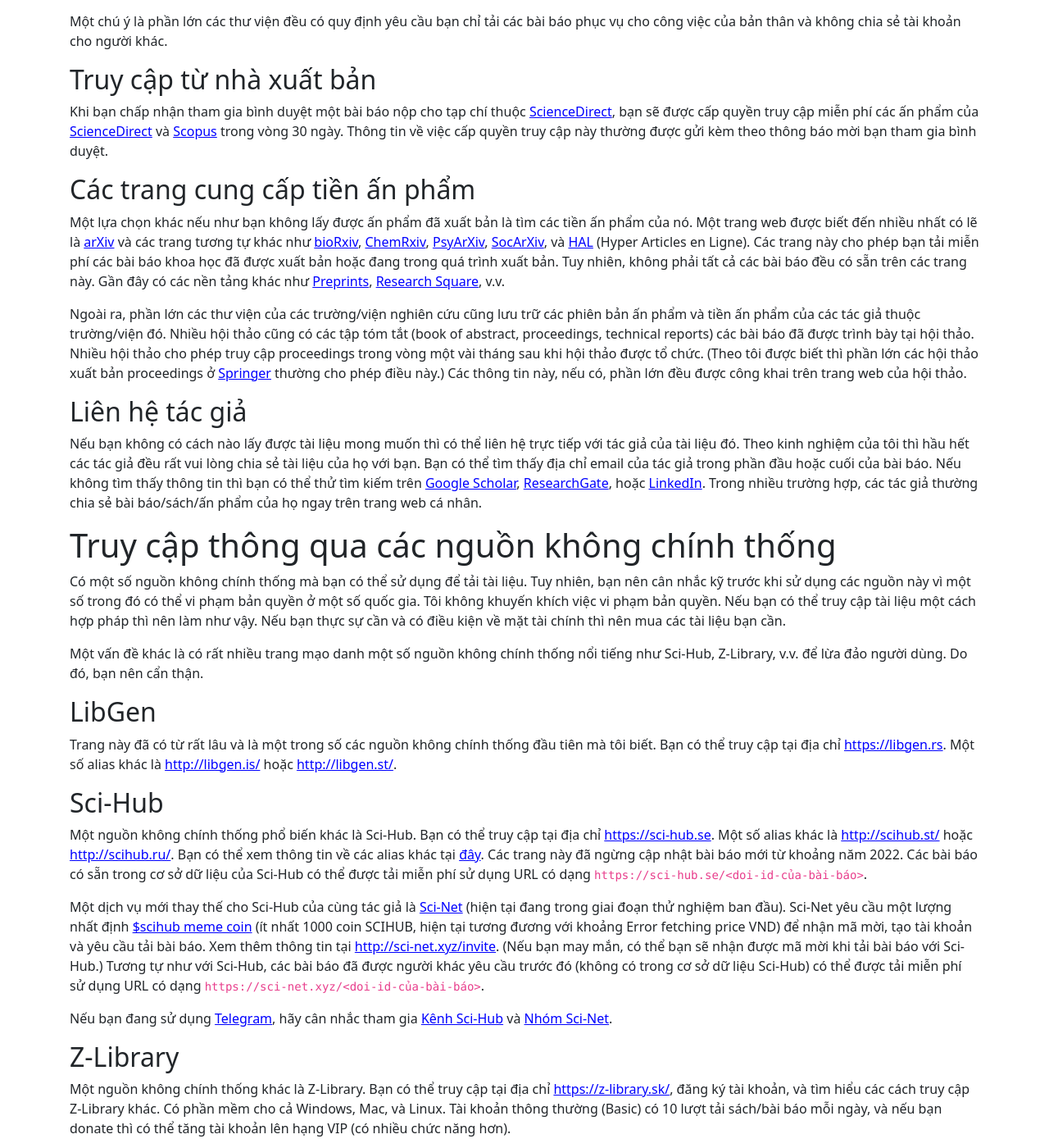
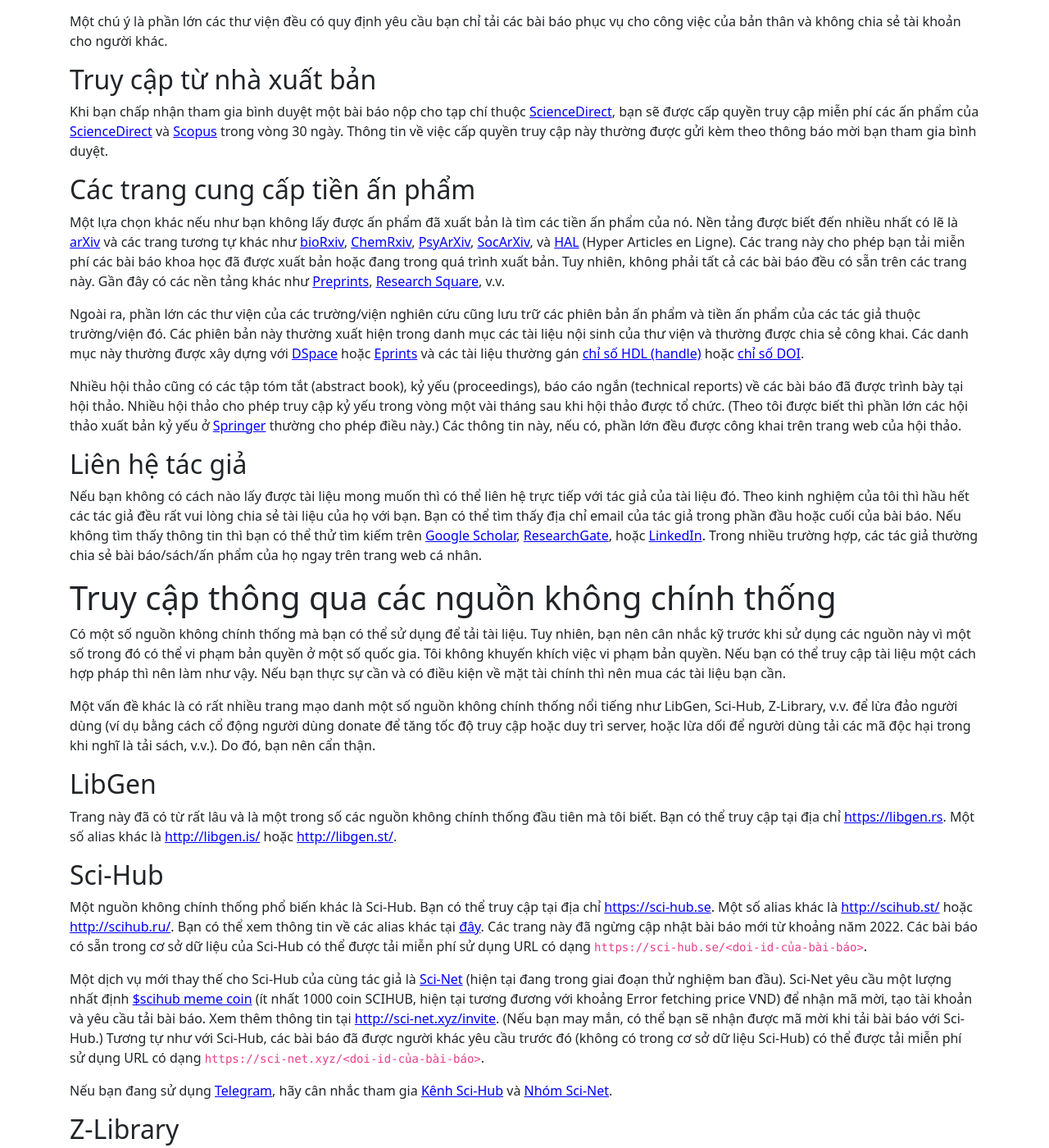
Before and after one commit to hoanganhduc/hoanganhduc.github.io, a Jekyll site: the page built from _posts/2025-05-05-một-số-phương-pháp-tải-bài-báo-khoa-học.md, in a window 1280 px wide and 1400 px high, scrolled down 1498 px. Shown: the whole window at 82% size. Built offline with Jekyll 4.4.1, drawn with Linux system fonts in a browser that asks for light colours; nearby versions of some CDN libraries; comment, search, counter and statistics services are not loaded; a style sheet for code colours, icons or effects is not loaded; some of the changed text lies outside the part shown.

Commit message:
Updated @ 2025-05-06  08:06:43 ICT

```diff
--- a/_posts/2025-05-05-một-số-phương-pháp-tải-bài-báo-khoa-học.md
+++ b/_posts/2025-05-05-một-số-phương-pháp-tải-bài-báo-khoa-học.md
@@ -48,9 +48,11 @@ Khi bạn chấp nhận tham gia bình duyệt một bài báo nộp cho tạp c
 ## Các trang cung cấp tiền ấn phẩm
 
 Một lựa chọn khác nếu như bạn không lấy được ấn phẩm đã xuất bản là tìm các tiền ấn phẩm của nó.
-Một trang web được biết đến nhiều nhất có lẽ là [arXiv](https://arxiv.org/) và các trang tương tự khác như [bioRxiv](https://www.biorxiv.org/), [ChemRxiv](https://chemrxiv.org/), [PsyArXiv](https://psyarxiv.com/), [SocArXiv](https://osf.io/preprints/socarxiv/), và [HAL](https://hal.archives-ouvertes.fr/) (Hyper Articles en Ligne). Các trang này cho phép bạn tải miễn phí các bài báo khoa học đã được xuất bản hoặc đang trong quá trình xuất bản. Tuy nhiên, không phải tất cả các bài báo đều có sẵn trên các trang này. Gần đây có các nền tảng khác như [Preprints](https://www.preprints.org/), [Research Square](https://www.researchsquare.com/), v.v.
+Nền tảng được biết đến nhiều nhất có lẽ là [arXiv](https://arxiv.org/) và các trang tương tự khác như [bioRxiv](https://www.biorxiv.org/), [ChemRxiv](https://chemrxiv.org/), [PsyArXiv](https://psyarxiv.com/), [SocArXiv](https://osf.io/preprints/socarxiv/), và [HAL](https://hal.archives-ouvertes.fr/) (Hyper Articles en Ligne). Các trang này cho phép bạn tải miễn phí các bài báo khoa học đã được xuất bản hoặc đang trong quá trình xuất bản. Tuy nhiên, không phải tất cả các bài báo đều có sẵn trên các trang này. Gần đây có các nền tảng khác như [Preprints](https://www.preprints.org/), [Research Square](https://www.researchsquare.com/), v.v.
 
-Ngoài ra, phần lớn các thư viện của các trường/viện nghiên cứu cũng lưu trữ các phiên bản ấn phẩm và tiền ấn phẩm của các tác giả thuộc trường/viện đó. Nhiều hội thảo cũng có các tập tóm tắt (book of abstract, proceedings, technical reports) các bài báo đã được trình bày tại hội thảo. Nhiều hội thảo cho phép truy cập proceedings trong vòng một vài tháng sau khi hội thảo được tổ chức. (Theo tôi được biết thì phần lớn các hội thảo xuất bản proceedings ở [Springer](https://www.springer.com) thường cho phép điều này.) Các thông tin này, nếu có, phần lớn đều được công khai trên trang web của hội thảo.
+Ngoài ra, phần lớn các thư viện của các trường/viện nghiên cứu cũng lưu trữ các phiên bản ấn phẩm và tiền ấn phẩm của các tác giả thuộc trường/viện đó. Các phiên bản này thường xuất hiện trong danh mục các tài liệu nội sinh của thư viện và thường được chia sẻ công khai. Các danh mục này thường được xây dựng với [DSpace](https://en.wikipedia.org/wiki/DSpace) hoặc [Eprints](https://en.wikipedia.org/wiki/EPrints) và các tài liệu thường gán [chỉ số HDL (handle)](https://handle.net) hoặc [chỉ số DOI](https://www.doi.org).
+
+Nhiều hội thảo cũng có các tập tóm tắt (abstract book), kỷ yếu (proceedings), báo cáo ngắn (technical reports) về các bài báo đã được trình bày tại hội thảo. Nhiều hội thảo cho phép truy cập kỷ yếu trong vòng một vài tháng sau khi hội thảo được tổ chức. (Theo tôi được biết thì phần lớn các hội thảo xuất bản kỷ yếu ở [Springer](https://www.springer.com) thường cho phép điều này.) Các thông tin này, nếu có, phần lớn đều được công khai trên trang web của hội thảo.
 
 ## Liên hệ tác giả
 
@@ -60,7 +62,7 @@ Nếu bạn không có cách nào lấy được tài liệu mong muốn thì c
 
 Có một số nguồn không chính thống mà bạn có thể sử dụng để tải tài liệu. Tuy nhiên, bạn nên cân nhắc kỹ trước khi sử dụng các nguồn này vì một số trong đó có thể vi phạm bản quyền ở một số quốc gia. Tôi không khuyến khích việc vi phạm bản quyền. Nếu bạn có thể truy cập tài liệu một cách hợp pháp thì nên làm như vậy. Nếu bạn thực sự cần và có điều kiện về mặt tài chính thì nên mua các tài liệu bạn cần.
 
-Một vấn đề khác là có rất nhiều trang mạo danh một số nguồn không chính thống nổi tiếng như Sci-Hub, Z-Library, v.v. để lừa đảo người dùng. Do đó, bạn nên cẩn thận.
+Một vấn đề khác là có rất nhiều trang mạo danh một số nguồn không chính thống nổi tiếng như LibGen, Sci-Hub, Z-Library, v.v. để lừa đảo người dùng (ví dụ bằng cách cổ động người dùng donate để tăng tốc độ truy cập hoặc duy trì server, hoặc lừa dối để người dùng tải các mã độc hại trong khi nghĩ là tải sách, v.v.). Do đó, bạn nên cẩn thận.
 
 ## LibGen
 
@@ -92,18 +94,18 @@ Nexus Search là một bot Telegram cho phép bạn tìm kiếm tài liệu khoa
 
 ## Sách Tiếng Việt
 
-Các nguồn trên chủ yếu cung cấp tài liệu tiếng Anh. Với các tài liệu tiếng Việt, bạn có thể mua bản scan của khá nhiều tài liệu từ trang [https://vietbooks.info](https://vietbooks.info) bằng cách tìm kiếm tài liệu trên trang web và nếu có tài liệu mong muốn thì liên hệ tác giả trang web qua Zalo/Viber/Line theo thông tin trên đó và trả một khoản phí, thường là khoảng 50.000 VNĐ/quyển, và yêu cầu chia sẻ tài liệu scan (thường là ở định dạng PDF) qua Google Drive. (Thư viện ĐHQGHN cũng cung cấp bản scan của nhiều cuốn sách, nhưng bạn chỉ xem được qua app VNU-LIC trên điện thoại. Điều này khá là bất tiện.) Tuy nhiên, tôi vẫn đề nghị là nếu có thể mua sách giấy thì bạn nên mua để ủng hộ tác giả và nhà xuất bản.
+Các nguồn trên chủ yếu cung cấp tài liệu tiếng Anh. Với các tài liệu tiếng Việt, bạn có thể mua bản scan của khá nhiều tài liệu từ trang [https://vietbooks.info/](https://vietbooks.info/) bằng cách tìm kiếm tài liệu trên trang web và nếu có tài liệu mong muốn thì liên hệ tác giả trang web qua Zalo/Viber/Line theo thông tin trên đó và trả một khoản phí, thường là khoảng 50.000 VNĐ/quyển, và yêu cầu chia sẻ tài liệu scan (thường là ở định dạng PDF) qua Google Drive. (Thư viện ĐHQGHN cũng cung cấp bản scan của nhiều cuốn sách, nhưng bạn chỉ xem được qua app VNU-LIC trên điện thoại. Điều này khá là bất tiện.) Tuy nhiên, tôi vẫn đề nghị là nếu có thể mua sách giấy thì bạn nên mua để ủng hộ tác giả và nhà xuất bản.
 
-# Một số nguồn khác để tìm kiếm tài liệu
+# Một số nguồn khác để tìm kiếm và tải tài liệu
 
 * [Google Scholar](https://scholar.google.com/).
 * [Google Books](https://books.google.com/).
+* [Internet Archive](https://archive.org/).
 * [PDFDrive](https://www.pdfdrive.com).
 * [ResearchGate](https://www.researchgate.net).
 * [Academia.edu](https://www.academia.edu).
 * [UnPaywall](https://unpaywall.org/).
 * [Project Gutenberg](https://www.gutenberg.org/).
-* [Internet Archive](https://archive.org/).
 * [Scribd](https://www.scribd.com/).
 * [SlideShare](https://www.slideshare.net/).
 * [OpenStax](https://openstax.org/).
```
Also changed, not shown: 1 other file.
